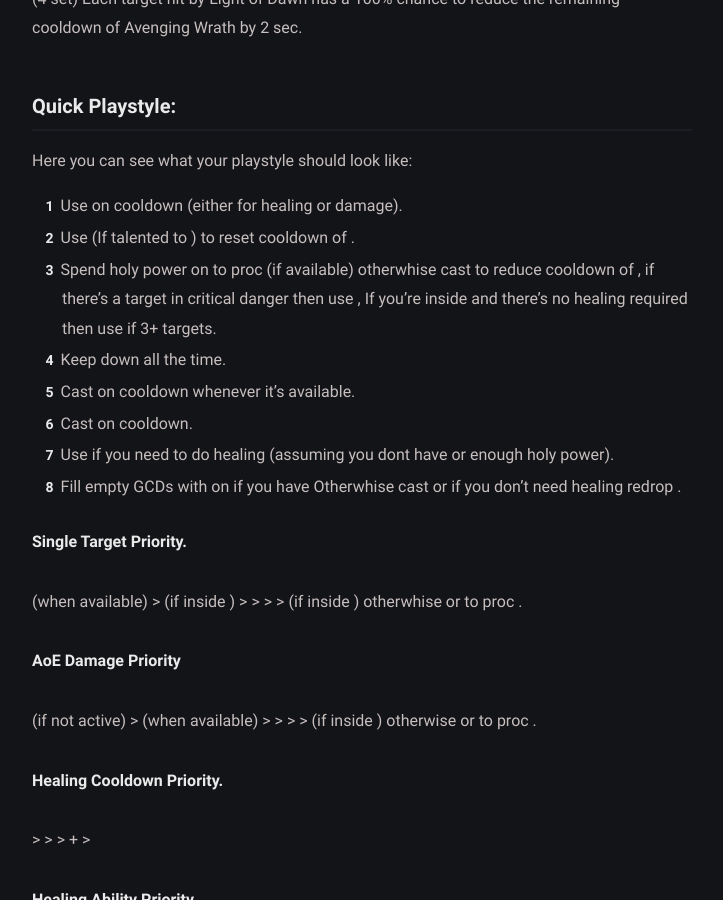
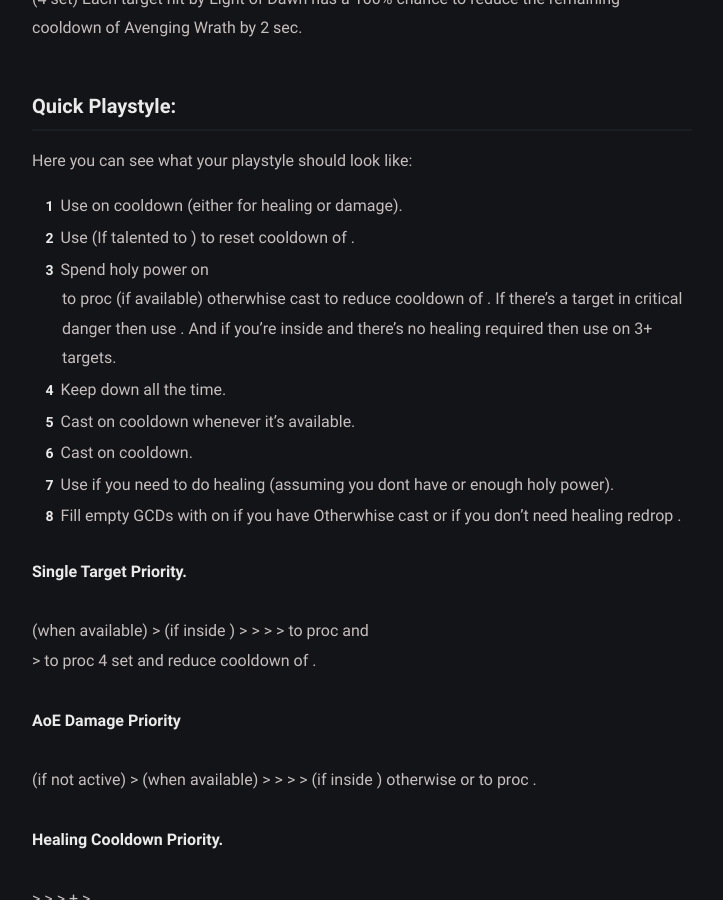
Before and after one commit to BetterThanWowhead/BetterThanWowhead.github.io, a Jekyll site: the page built from pages/M+/playstyle.md, in a window 1280 px wide and 900 px high, scrolled down 2067 px. Shown: the whole window, without its empty margins (278-1001 px from the left). Built offline with Jekyll 4.4.1, drawn with Linux system fonts in a browser that asks for light colours; a script that is not in the unit is left out.

Commit message:
Update playstyle.md

```diff
--- a/pages/M+/playstyle.md
+++ b/pages/M+/playstyle.md
@@ -71,17 +71,22 @@
 <a href="https://www.wowhead.com/spell=293895/crusader-strike" data-wowhead="spell=293895"></a> (If talented to
 <a href="https://www.wowhead.com/spell=196926/crusaders-might" data-wowhead="spell=196926"></a>) to reset cooldown of
 <a href="https://www.wowhead.com/spell=20473/holy-shock" data-wowhead="spell=20473"></a>.
-3. Spend holy power on  <a href="https://www.wowhead.com/spell=85673/word-of-glory" data-wowhead="spell=85673"></a> to proc
+3. Spend holy power on
+<a href="https://www.wowhead.com/spell=85673/word-of-glory" data-wowhead="spell=85673"></a> to proc
 <a href="https://ptr.wowhead.com/spell=364468/dawn-will-come" data-wowhead="spell=364468"></a> (if available) otherwhise cast
 <a href="https://www.wowhead.com/spell=85222/light-of-dawn" data-wowhead="spell=85222"></a> to reduce cooldown of
-<a href="https://www.wowhead.com/spell=66011/avenging-wrath" data-wowhead="spell=85222"></a>, if there's a target in critical danger then use
-<a href="https://www.wowhead.com/spell=85673/word-of-glory" data-wowhead="spell=85673"></a>, If you're inside
+<a href="https://www.wowhead.com/spell=66011/avenging-wrath" data-wowhead="spell=85222"></a>. If there's a target in critical danger then use
+<a href="https://www.wowhead.com/spell=85673/word-of-glory" data-wowhead="spell=85673"></a>. And if you're inside
 <a href="https://www.wowhead.com/spell=66011/avenging-wrath" data-wowhead="spell=85222"></a> and there's no healing required then use
-<a href="https://www.wowhead.com/spell=53600/shield-of-the-righteous" data-wowhead="spell=53600"></a> if 3+ targets.
-4. Keep <a href="https://www.wowhead.com/spell=26573/consecration" data-wowhead="spell=26573"></a> down all the time.
-5. Cast <a href="https://www.wowhead.com/spell=24275/hammer-of-wrath" data-wowhead="spell=24275"></a> on cooldown whenever it's available.
-6. Cast <a href="https://www.wowhead.com/spell=20271/judgment" data-wowhead="spell=20271"></a> on cooldown.
-7. Use <a href="https://www.wowhead.com/spell=183998/light-of-the-martyr" data-wowhead="spell=183998"></a> if you need to do healing (assuming you dont have <a href="https://www.wowhead.com/spell=20473/holy-shock" data-wowhead="spell=20473"></a> or enough holy power).
+<a href="https://www.wowhead.com/spell=53600/shield-of-the-righteous" data-wowhead="spell=53600"></a> on 3+ targets.
+4. Keep
+<a href="https://www.wowhead.com/spell=26573/consecration" data-wowhead="spell=26573"></a> down all the time.
+5. Cast
+<a href="https://www.wowhead.com/spell=24275/hammer-of-wrath" data-wowhead="spell=24275"></a> on cooldown whenever it's available.
+6. Cast
+<a href="https://www.wowhead.com/spell=20271/judgment" data-wowhead="spell=20271"></a> on cooldown.
+7. Use
+<a href="https://www.wowhead.com/spell=183998/light-of-the-martyr" data-wowhead="spell=183998"></a> if you need to do healing (assuming you dont have <a href="https://www.wowhead.com/spell=20473/holy-shock" data-wowhead="spell=20473"></a> or enough holy power).
 8. Fill empty GCDs with
 <a href="https://www.wowhead.com/spell=82326/holy-light" data-wowhead="spell=82326"></a> on
 <a href="https://www.wowhead.com/spell=53563/beacon-of-light" data-wowhead="spell=53563"></a> if you have
@@ -96,11 +101,11 @@
 \> <a href="https://www.wowhead.com/spell=20473/holy-shock" data-wowhead="spell=20473"></a>
 \> <a href="https://www.wowhead.com/spell=26573/consecration" data-wowhead="spell=26573"></a>
 \> <a href="https://www.wowhead.com/spell=293895/crusader-strike" data-wowhead="spell=293895"></a>
-\> <a href="https://www.wowhead.com/spell=53600/shield-of-the-righteous" data-wowhead="spell=53600"></a> (if inside
-<a href="https://tbc.wowhead.com/spell=31884/avenging-wrath" data-wowhead="spell=31884"></a>) otherwhise
-<a href="https://www.wowhead.com/spell=85673/word-of-glory" data-wowhead="spell=85673"></a> or
-<a href="https://www.wowhead.com/spell=85222/light-of-dawn" data-wowhead="spell=85222"></a> to proc
-<a href="https://www.wowhead.com/spell=248033/awakening" data-wowhead="spell=248033"></a>.
+\> <a href="https://www.wowhead.com/spell=85673/word-of-glory" data-wowhead="spell=85673"></a> to proc
+<a href="https://ptr.wowhead.com/spell=364468/dawn-will-come" data-wowhead="spell=364468"></a> and
+<a href="https://www.wowhead.com/spell=248033/awakening" data-wowhead="spell=248033"></a>
+\> <a href="https://www.wowhead.com/spell=85222/light-of-dawn" data-wowhead="spell=85222"></a> to proc 4 set and reduce cooldown of
+<a href="https://tbc.wowhead.com/spell=31884/avenging-wrath" data-wowhead="spell=31884"></a>.
 
 **AoE Damage Priority**
 
```
